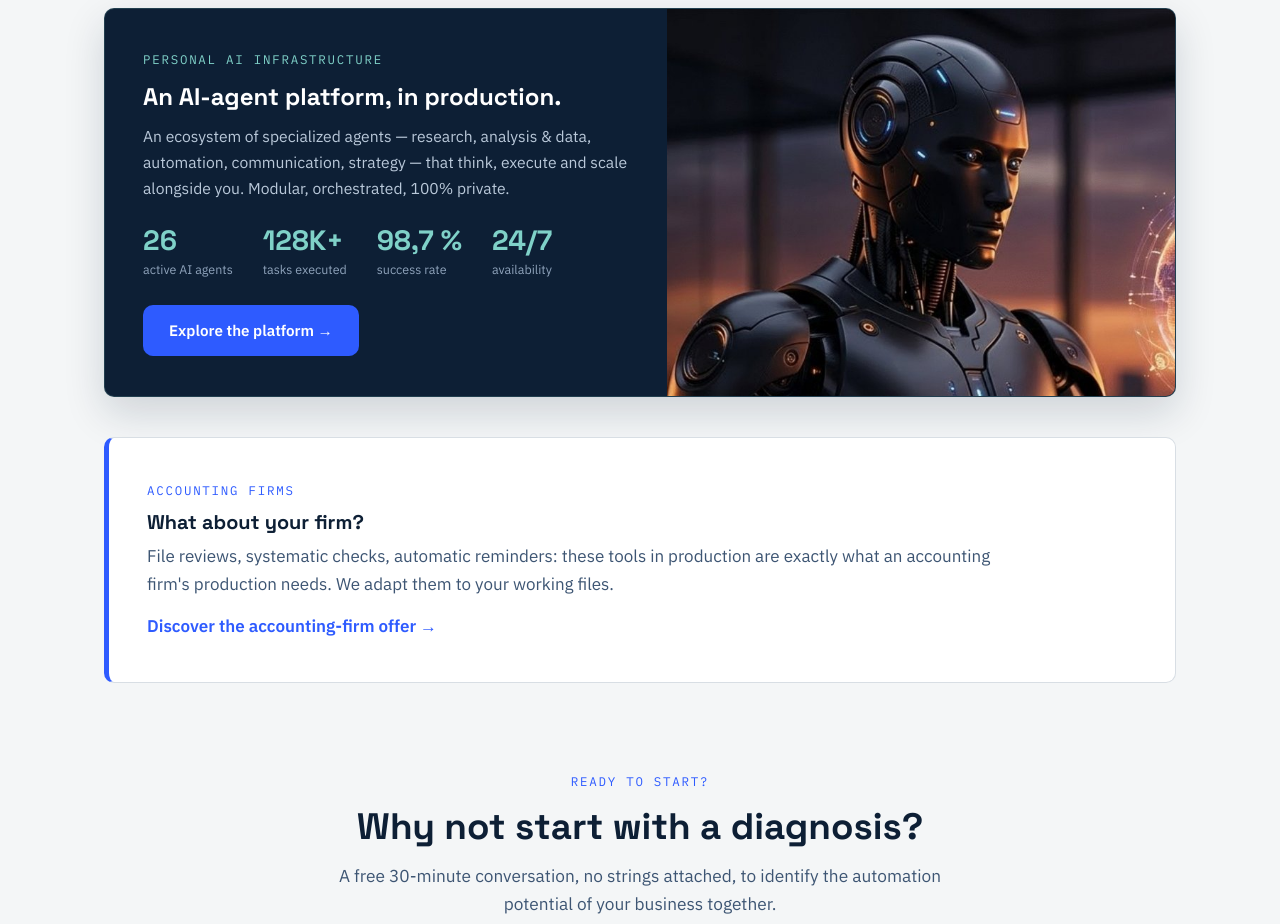
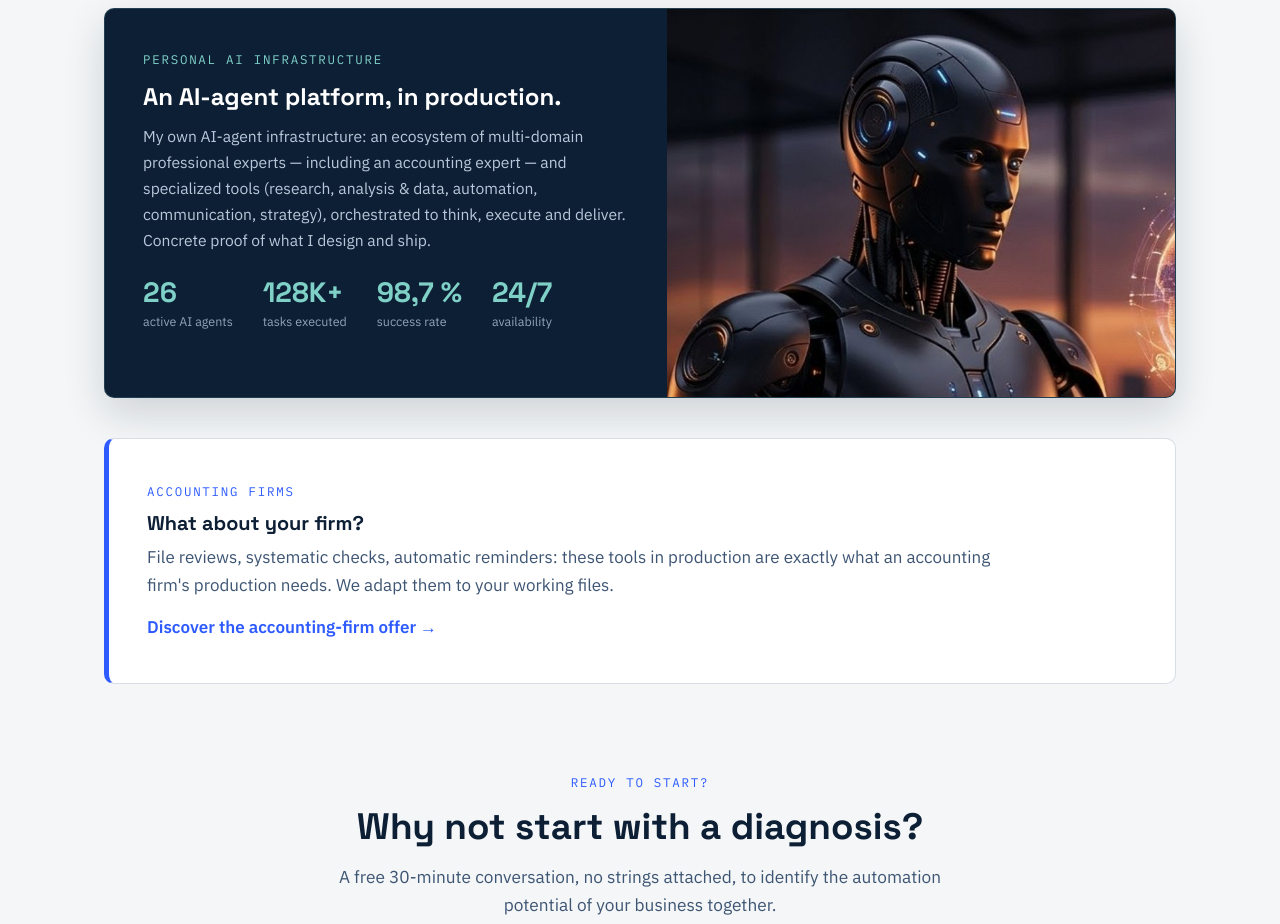
Before and after one commit to thenicejacket-sys/atomea-site, a plain HTML site: page realisations.html in a window 1280 px wide. Shown: the part 2440-3364 px from the top of the page. Drawn offline with Linux system fonts and the light colour scheme; no server answers.

Commit message:
Bloc agents : retrait du bouton 'Decouvrir la plateforme' (pas de vente de SaaS) ; description enrichie : experts professionnels multi-domaines dont un expert en comptabilite + outils specialises ; cadree 'preuve de ce que je construis'
Co-Authored-By: Claude Fable 5 <noreply@anthropic.com>

```diff
--- a/app.js
+++ b/app.js
@@ -77,8 +77,8 @@ const I18N_EN = {
   cas_lead:"A few examples of what we have built and deployed.",
   cas_intro:"From energy renovation to custom applications, by way of team productivity: here is what we have built and put into production. Different sectors, one method — automating what repeats.",
   agf_eyebrow:"Personal AI Infrastructure", agf_title:"An AI-agent platform, in production.",
-  agf_desc:"An ecosystem of specialized agents — research, analysis & data, automation, communication, strategy — that think, execute and scale alongside you. Modular, orchestrated, 100% private.",
-  agf_s1:"active AI agents", agf_s2:"tasks executed", agf_s3:"success rate", agf_s4:"availability", agf_cta:"Explore the platform →",
+  agf_desc:"My own AI-agent infrastructure: an ecosystem of multi-domain professional experts — including an accounting expert — and specialized tools (research, analysis & data, automation, communication, strategy), orchestrated to think, execute and deliver. Concrete proof of what I design and ship.",
+  agf_s1:"active AI agents", agf_s2:"tasks executed", agf_s3:"success rate", agf_s4:"availability",
   sec_ener_eyebrow:"Energy renovation & EEC", sec_ener_title:"Two flagship tools, in production.",
   sec_ener_lead:"My two applications, live at an energy-renovation company.",
   t1_tag:"Energy renovation · Profitability", t1_title:"Project profitability analysis", t1_desc:"Automated profitability analysis of energy-renovation projects: studying a file goes from hours to minutes.",
--- a/realisations.html
+++ b/realisations.html
@@ -125,14 +125,13 @@
       <div class="agents-text">
         <span class="mono eyebrow" data-i18n="agf_eyebrow">Personal AI Infrastructure</span>
         <h3 data-i18n="agf_title">Une plateforme d'agents IA, en production.</h3>
-        <p data-i18n="agf_desc">Un écosystème d'agents spécialisés — recherche &amp; veille, analyse &amp; data, automatisation, communication, stratégie — qui pensent, exécutent et scalent à vos côtés. Modulaire, orchestrée, 100 % privée.</p>
+        <p data-i18n="agf_desc">Ma propre infrastructure d'agents IA : un écosystème d'experts professionnels multi-domaines — dont un expert en comptabilité — et d'outils spécialisés (recherche &amp; veille, analyse &amp; data, automatisation, communication, stratégie), orchestrés pour penser, exécuter et produire. La preuve concrète de ce que je conçois et déploie.</p>
         <div class="agents-stats">
           <div><span class="n count" data-to="26">26</span><small data-i18n="agf_s1">agents IA actifs</small></div>
           <div><span class="n">128K+</span><small data-i18n="agf_s2">tâches exécutées</small></div>
           <div><span class="n">98,7 %</span><small data-i18n="agf_s3">taux de succès</small></div>
           <div><span class="n">24/7</span><small data-i18n="agf_s4">disponibilité</small></div>
         </div>
-        <a class="cta-btn" href="/agents" target="_blank" rel="noopener" data-i18n="agf_cta">Découvrir la plateforme →</a>
       </div>
       <img class="agents-img" src="agents-platform.jpg" alt="Plateforme d'agents IA — agents spécialisés orchestrés" loading="lazy">
     </div>
```
